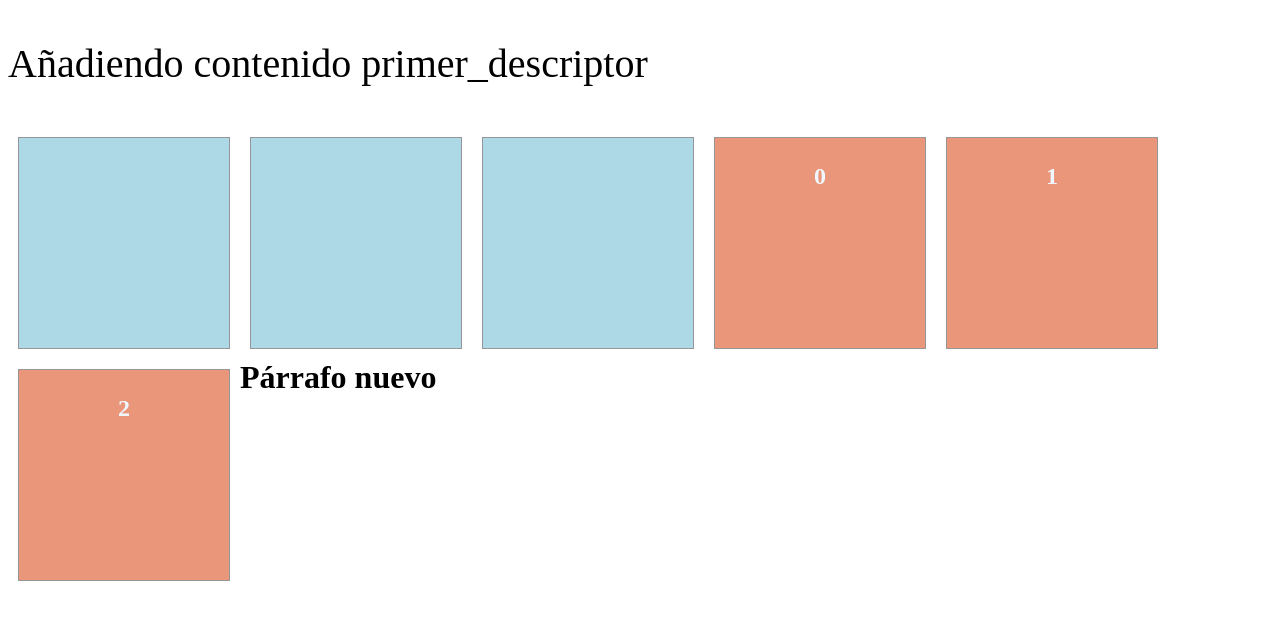
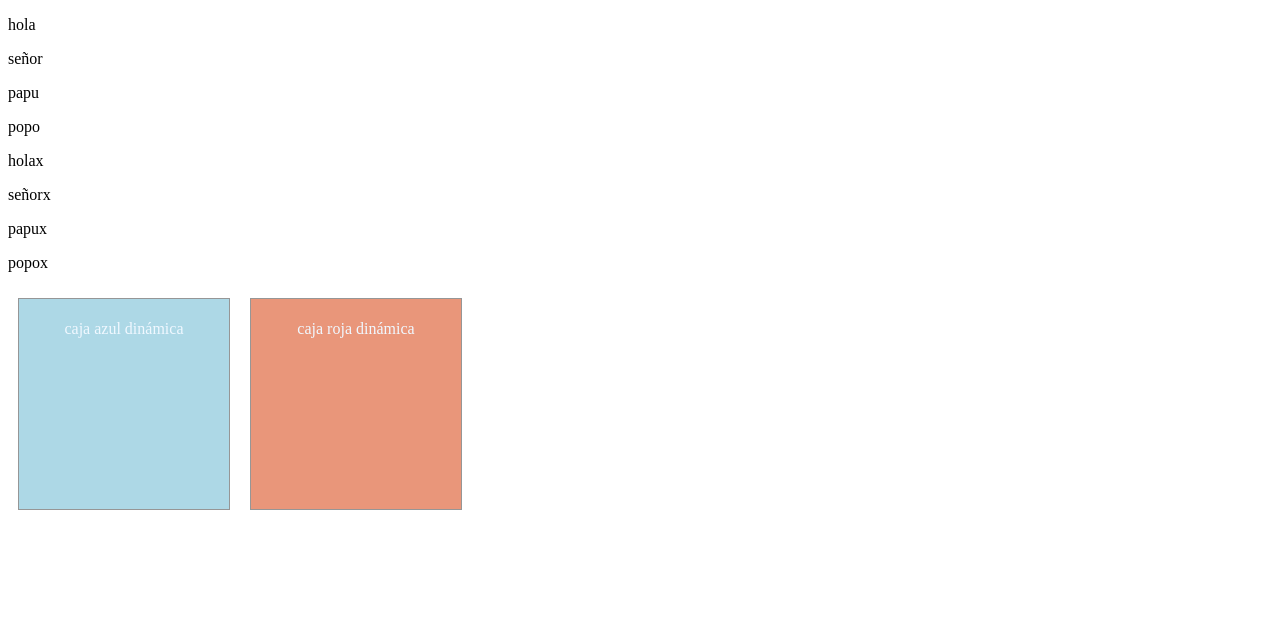
Before and after one commit to Crisdres/d3, a plain HTML site: page index.html in a window 1280 px wide. Drawn offline with nearby package versions, Linux system fonts and the light colour scheme.

Commit message:
compuesto

```diff
--- /dev/null
+++ b/codigo.js
@@ -0,0 +1,24 @@
+
+function draw(){
+        var body = d3.select("body");
+
+        body.append("section")
+        .attr("id", "section1")
+        .append("div")
+        .attr("class", "blue box")
+        .append("p")
+        .text("caja azul dinámica");
+
+        body.append("section")
+        .attr("id", "section2")
+        .append("div")
+        .attr("class", "red box")
+        .append("p")
+        .text("caja roja dinámica");
+
+        d3.select("#section1 > div")
+        .attr("class", "blue box");
+        d3.select("#section2")
+        .select("div")
+        .attr("class", "red box");
+}
--- /dev/null
+++ b/comida.csv
@@ -0,0 +1,6 @@
+Comida,Preferencia
+Manzana,9
+Huevos fritos,10
+Ensalada,5
+Galleta,2
+Leche,8
--- a/estilos.css
+++ b/estilos.css
@@ -18,7 +18,8 @@
     color: #f0f8ff;
     }
 
-.zzz {
+#zzz {
         background-color: #e9267a;
-        color: #f0f8ff;
+        color: hsl(208, 56%, 47%);
+        text-align: center;
         }
--- a/index.html
+++ b/index.html
@@ -1,83 +1,33 @@
 <!DOCTYPE html>
 <html lang="en">
 <head>
-    <meta charset="UTF-8">
-    <meta http-equiv="X-UA-Compatible" content="IE=edge">
-    <meta name="viewport" content="width=device-width, initial-scale=1.0">
     <title>Document</title>
-    <!-- Descargar el paquete de D3 -->
-    <link rel="stylesheet" href="estilos.css">
+    <script src="codigo.js"></script>
     <script src="https://d3js.org/d3.v5.min.js"></script>
-
-    <!-- Generar una funcion-->
-    <script type="text/javascript">
-        // delcaracion de funcion
-        function draw(){
-            // selecciona la etiqueta body
-            d3.select("body").
-            // y añade una etiqueta h1
-            append("h1").
-            // finalmente inserta un texto
-            text("Párrafo nuevo");
-
-            // utilizando un id para apuntar a la etiqueta
-            d3.select("p#target").
-            text("Añadiendo contenido ")
-
-            // se crea un atributo en las etiquetas p (similar a id y class)
-            d3.select("p").attr("descr", "primer_descriptor");
-            // Se apunta a la etiqeuta
-            d3.select("p#target").
-            // se modifica su texto
-            text(
-                    // se selecciona la etiqueta p y su texto ya existente
-                    d3.select("p").text()
-                    // se extra el texto contenido en el atributo descr
-                    //y se concatena con el texto existente
-                    +
-                    d3.select("p").attr("descr")
-
-
-                ).
-            // se modifica el stylo
-            style("font-size", function(){return "40px";});
-
-            // tambien se puede modificar varios elmentos a la vez
-
-            d3.selectAll("div#estaticos")
-            .attr("class", "blue box");
-
-            // se puede iterar por los objetos para personalizar los cambios
-
-            d3.selectAll("div#dinamicos")
-                .attr("class", "red box")
-                .each(function (d, i) {
-                d3.select(this).append("h1").text(i);
-                });
-                }
-
-            // seleccionar subelementos
-            d3.select("#section2")
-            .select("div").attr("class", "zzz");
-
-            d3.select("#section1 > div").attr("class", "zzz");
-
-
-        </script>
+    <link rel="stylesheet" href="estilos.css"/>
 </head>
-<!-- Siempre debe empezar en body draw()-->
 <body onload="draw()">
-    <p id="target" descr="descriptor"></p>
-    <section id="section1">
-        <div id="estaticos"></div>
-        <div id="estaticos"></div>
-        <div id="estaticos"></div>
-    </section>
-    <section id="section2">
-        <div id="dinamicos"></div>
-        <div id="dinamicos"></div>
-        <div id="dinamicos"></div>
-    </section>
 
 </body>
+    <div id="xxxx">
+        <p id="pp1">hola</p>
+
+        <p id="pp1">señor</p>
+
+        <p class="pp1">papu</p>
+
+        <p class="pp1">popo</p>
+
+    </div>
+    <div>
+        <p id="pp1">holax</p>
+
+        <p id="pp1">señorx</p>
+
+        <p class="pp1">papux</p>
+
+        <p class="pp1">popox</p>
+
+    </div>
+</body>
 </html>
```
